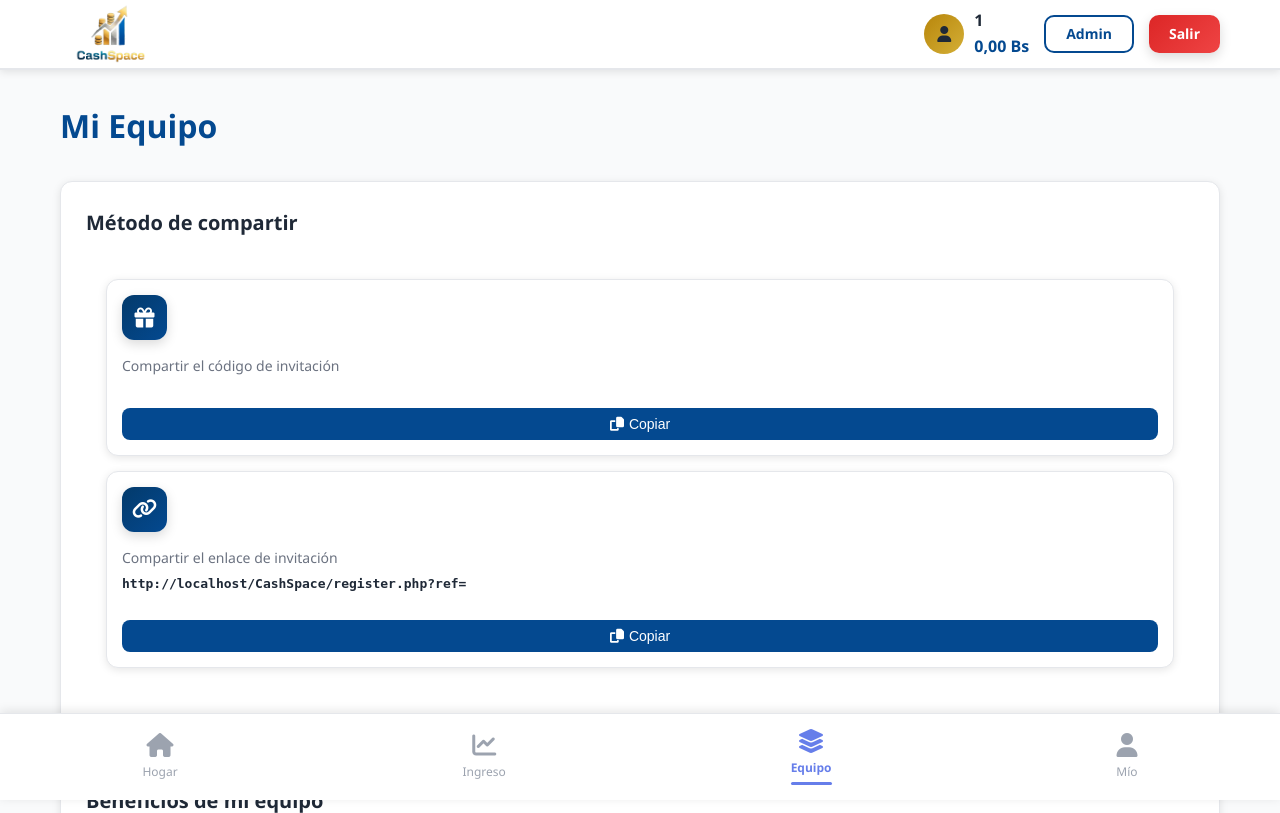
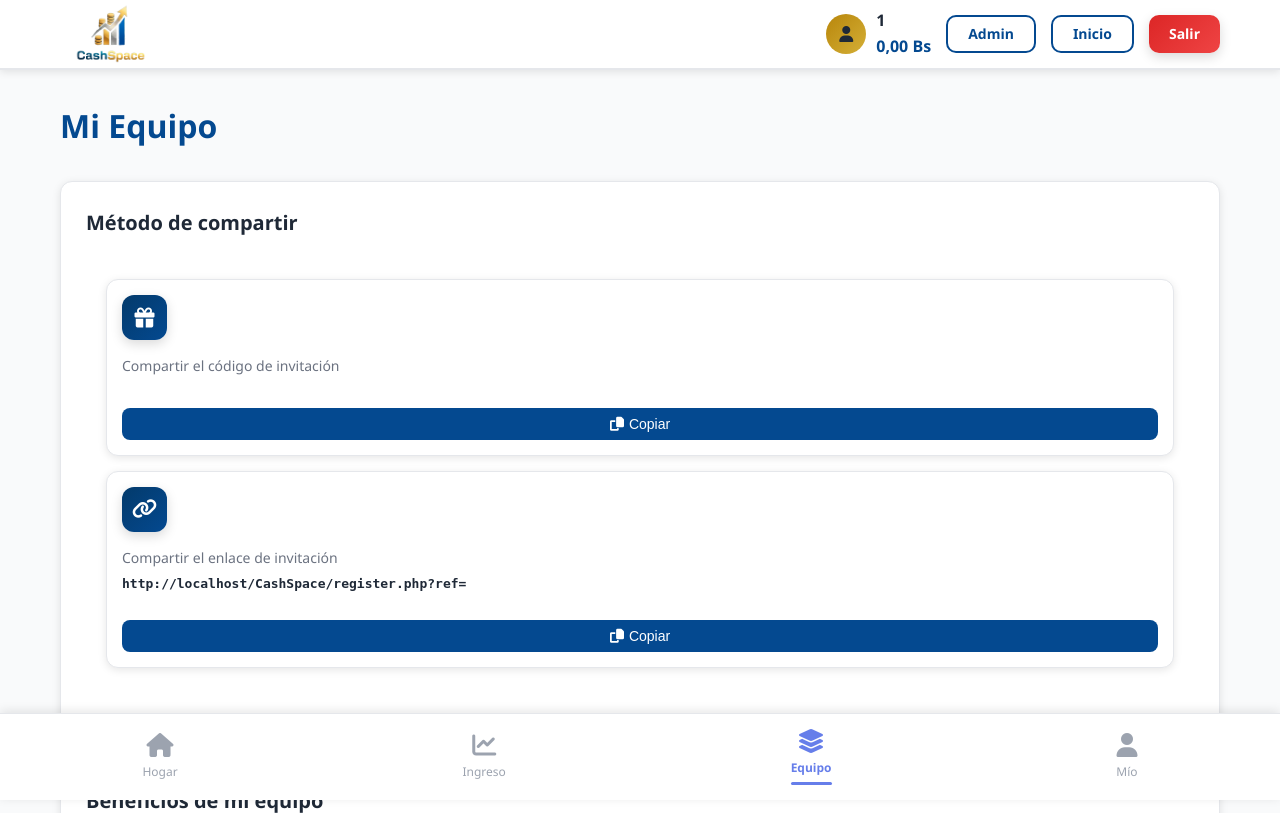
Before and after one commit to chavitodel8/CashSpacee, a PHP site: page /CashSpace/equipo.php in a window 1280 px wide. Shown: the top 813 px of the page. Run offline with PHP 8.4, Linux system fonts and the light colour scheme; the visitor is signed in with stand-in values (Sample User, id 1); data comes from the database, SQL or seed files in the repository; data that the repository does not hold is empty.

Commit message:
Update equipo.php

```diff
--- a/equipo.php
+++ b/equipo.php
@@ -510,6 +510,7 @@ closeConnection($conn);
                 <?php if (isAdmin()): ?>
                     <a href="admin/index.php" class="btn btn-outline">Admin</a>
                 <?php endif; ?>
+                <a href="index.php" class="btn btn-outline">Inicio</a>
                 <a href="logout.php" class="btn btn-danger">Salir</a>
             </div>
         </div>
```
